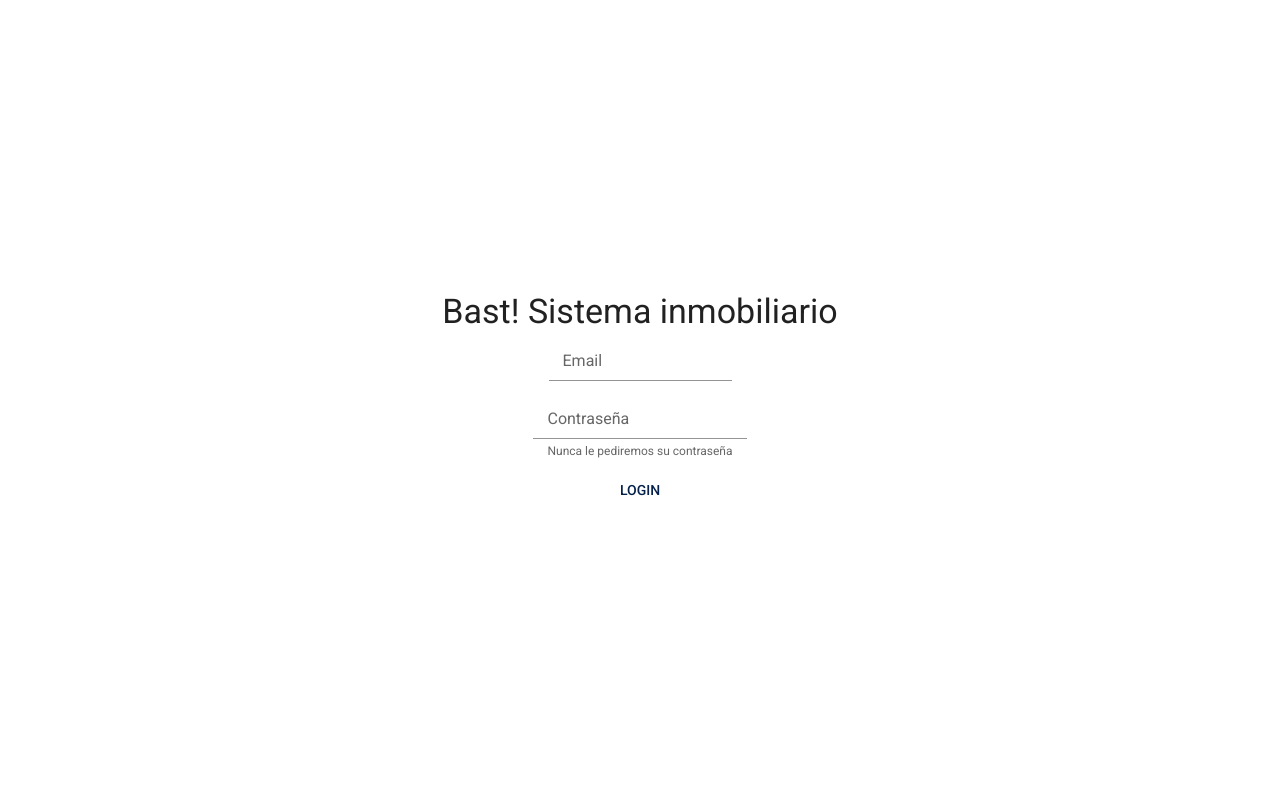
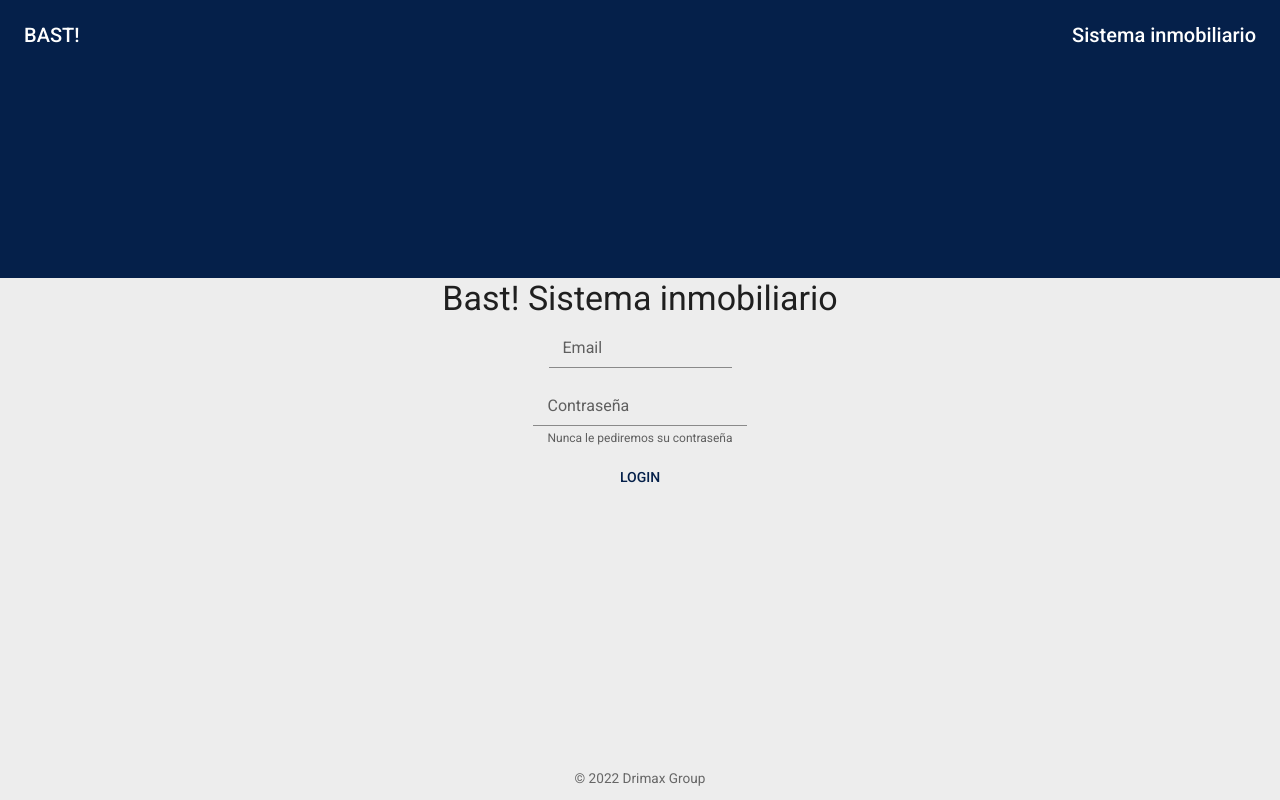
Before and after one commit to acevedonm/bast, a Next.js app: page / in a window 1280 px wide. Built offline with nearby package versions, Linux system fonts and the light colour scheme.

Commit message:
feature: improved login layout

```diff
--- a/components/Layout/LoginLayout/index.module.css
+++ b/components/Layout/LoginLayout/index.module.css
@@ -1,7 +1,46 @@
-.container{
-    display: flex;
-    flex-direction: column;
-    justify-content: center;
-    align-items: center;
-    min-height: 100vh;
+.container {
+  align-items: center;
+  background: #ededed;
+  display: flex;
+  flex-direction: column;
+  justify-content: space-between;
+  min-height: 100vh;
+  width: 100%;
 }
+
+.header {
+  align-items: center;
+  background: #05204A;
+  color: white;
+  display: flex;
+  font-family: Roboto;
+  font-size: 1.25rem;
+  font-weight: 500;
+  justify-content: space-between;
+  min-height: 68px;
+  padding: 0rem 24px;
+  width: 100%;
+}
+
+.cover {
+  background: #05204a;
+  display: block;
+  height: 13rem;
+  width: 100%;
+}
+
+.main {
+  display: flex;
+  flex-direction: column;
+  width: 100%;
+}
+
+.footer {
+  color: #666;
+  display: flex;
+  font-size: 0.85rem;
+  justify-content: center;
+  margin-top: auto;
+  padding: 0.75rem 24px;
+  width: 100%;
+}
--- a/components/Layout/LoginLayout/index.tsx
+++ b/components/Layout/LoginLayout/index.tsx
@@ -1,5 +1,15 @@
 import styles from "./index.module.css";
 
 export const LoginLayout: React.FC = ({ children }) => {
-  return <div className={styles.container}>{children}</div>;
+  return (
+    <div className={styles.container}>
+      <header className={styles.header}>
+        <a href="/">BAST! </a>
+        <p>Sistema inmobiliario</p>
+      </header>
+      <div className={styles.cover} />
+      <main className={styles.main}>{children}</main>
+      <footer className={styles.footer}>© 2022 Drimax Group</footer>
+    </div>
+  );
 };
```
